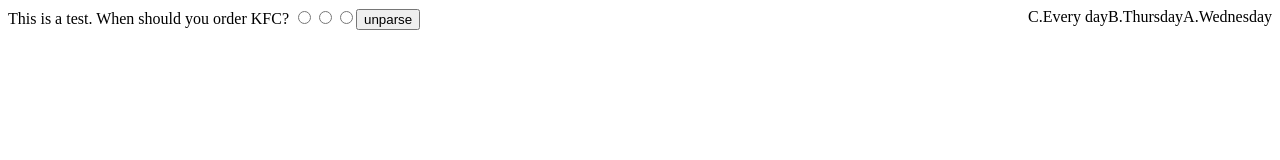
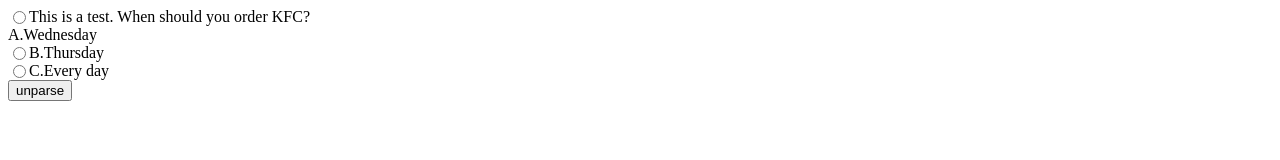
Before and after one commit to JackSimbol/test_qradio, a plain HTML site: page index.html in a window 1280 px wide. Drawn offline with Linux system fonts and the light colour scheme.

Commit message:
Update index.html

```diff
--- a/index.html
+++ b/index.html
@@ -13,16 +13,16 @@
                 This is a test. When should you order KFC?
             </tr>
             <tr id="test_radio_a" in_id="a_in" ob_id="a_ob">
-                <input type="radio" id="a_in">
-                <div style="float:right" id="a_ob">A.Wednesday</div>
+                <input type="radio" style="float:left" id="a_in">
+                <div id="a_ob">A.Wednesday</div>
             </tr>
             <tr id="test_radio_b" in_id="b_in" ob_id="b_ob">
-                <input type="radio" id="b_in">
-                <div style="float:right" id="b_ob">B.Thursday</div>
+                <input type="radio" style="float:left" id="b_in">
+                <div id="b_ob">B.Thursday</div>
             </tr>
             <tr id="test_radio_c" in_id="c_in" ob_id="c_ob">
-                <input type="radio" id="c_in">
-                <div style="float:right" id="c_ob">C.Every day</div>
+                <input type="radio" style="float:left" id="c_in">
+                <div id="c_ob">C.Every day</div>
             </tr>
             <tr>
                 <button id="unparse">unparse</button>
```
